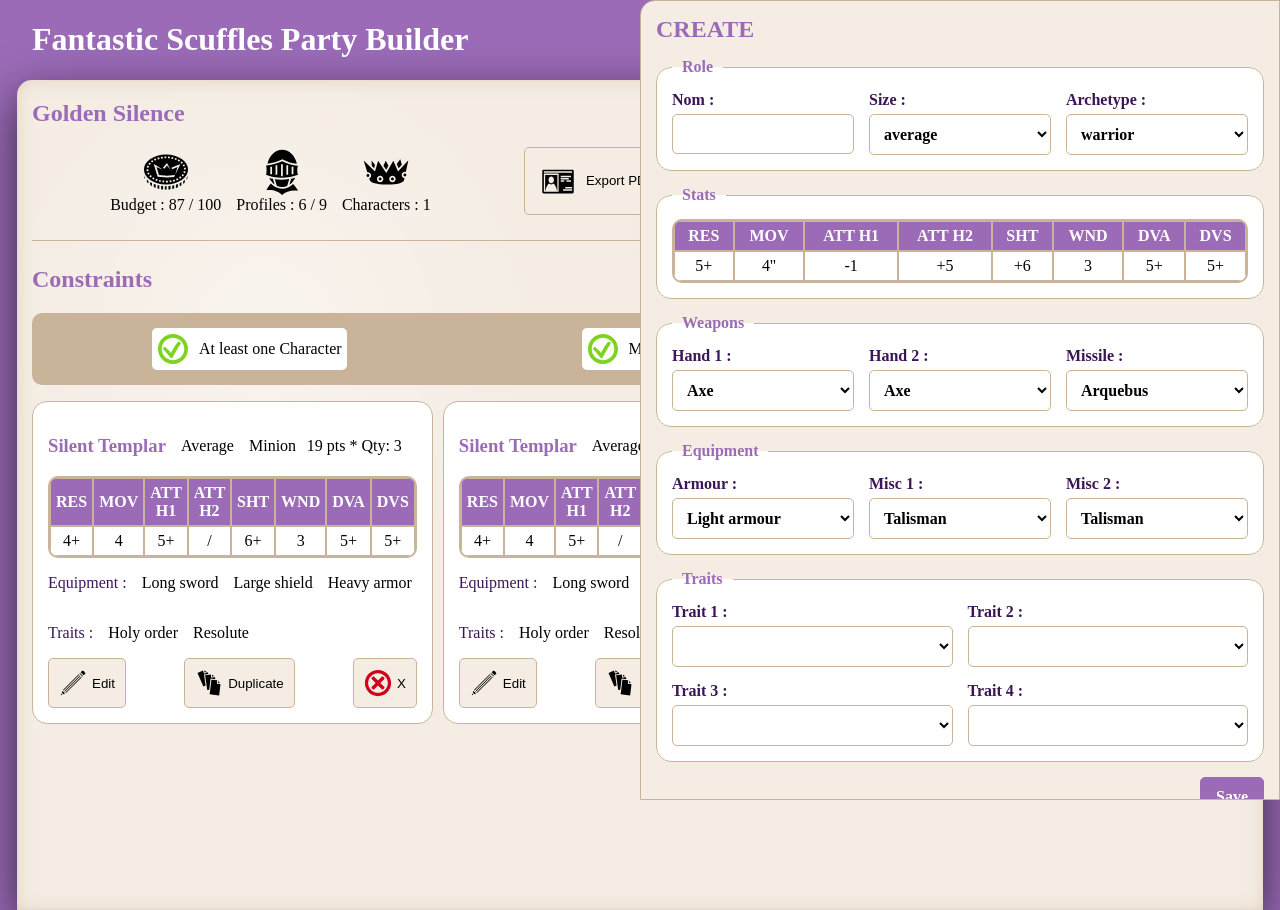
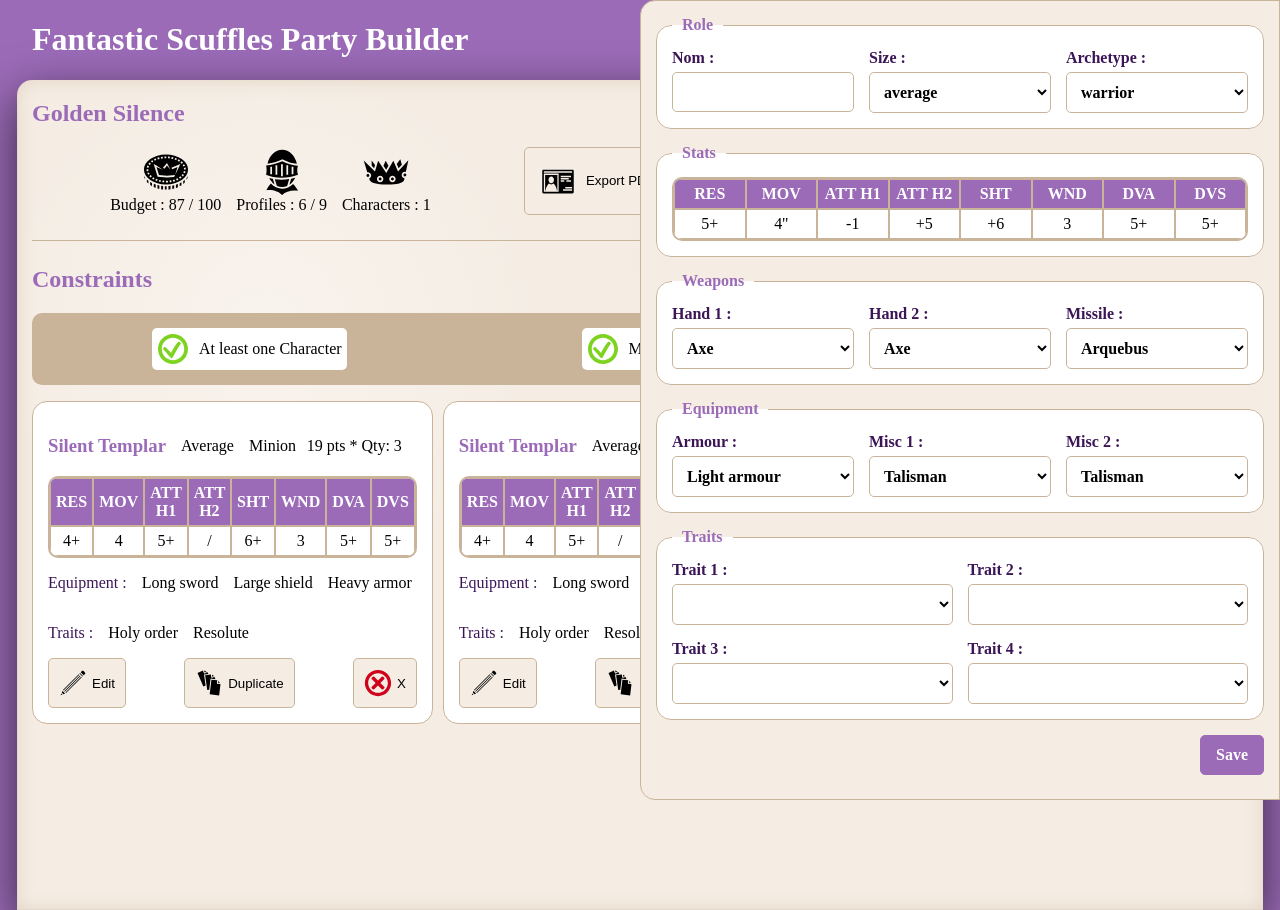
Before and after one commit to Jouvain/FantasticScufflesPartyBuilder, an Angular app in the folder fantastic-scuffles-party-builder/: page / in a window 1280 px wide. Built offline with nearby package versions, Linux system fonts and the light colour scheme.

Commit message:
feat (layout): fix drawer/roster intricate scrolling [codex]

```diff
--- a/fantastic-scuffles-party-builder/src/app/features/party-builder/components/drawer/drawer.html
+++ b/fantastic-scuffles-party-builder/src/app/features/party-builder/components/drawer/drawer.html
@@ -1,9 +1,9 @@
 <div class="drawer" [class.drawer--isOpen]="isOpen()">
-    @if(profile()) {
+    <!-- @if(profile()) {
     <h2>EDIT</h2>
     } @else {
     <h2>CREATE</h2>
-    }
+    } -->
 
 
     <form [formGroup]="profileForm" (ngSubmit)="saveProfile()">
--- a/fantastic-scuffles-party-builder/src/app/features/party-builder/components/drawer/drawer.less
+++ b/fantastic-scuffles-party-builder/src/app/features/party-builder/components/drawer/drawer.less
@@ -42,21 +42,22 @@
         flex-direction: column;
         gap: @space-md;
 
-        position: absolute;
+        position: fixed;
         top: 0;
-        left: 50%;
+        right: 0;
+        bottom: 0;
         z-index: 10;
 
         width: 50vw;
-        height: 100%;
+        height: 100dvh;
         box-sizing: border-box;
-        overflow-y: auto;
+        overflow: hidden;
 
         padding: @space-md;
 
         background-color: @background-surface;
         border: 1px solid @background-strong;
-        border-radius: @space-md 0 0 0;
+        border-radius: @space-md 0 0 @space-md;
     }
 
     h2 {
@@ -68,6 +69,8 @@
         display: flex;
         flex-direction: column;
         gap: @space-md;
+        min-height: 0;
+        overflow: hidden;
     }
 
     label {
@@ -107,6 +110,7 @@
         display: flex;
         flex-direction: column;
         gap: @space-md;
+        min-width: 0;
 
         margin: 0;
         padding: @space-md;
@@ -183,6 +187,7 @@
 
 .drawer-stats {
     width: 100%;
+    table-layout: fixed;
     border-spacing: 0;
     overflow: hidden;
 
@@ -230,6 +235,7 @@
     .drawer {
         &--isOpen {
             left: 0;
+            right: 0;
             width: 100vw;
             border-radius: 0;
         }
--- a/fantastic-scuffles-party-builder/src/app/features/party-builder/components/drawer/drawer.ts
+++ b/fantastic-scuffles-party-builder/src/app/features/party-builder/components/drawer/drawer.ts
@@ -1,4 +1,5 @@
-import { ChangeDetectionStrategy, Component, effect, input, output } from '@angular/core';
+import { DOCUMENT } from '@angular/common';
+import { ChangeDetectionStrategy, Component, DestroyRef, effect, inject, input, output } from '@angular/core';
 import { Form, FormControl, FormGroup, ReactiveFormsModule, Validators } from '@angular/forms';
 import { Archetype } from '../../../../types/archetype';
 import { Size } from '../../../../types/size';
@@ -63,6 +64,9 @@ const defaultMisc2 = MISC.find((misc) => misc.id === "Talisman") ?? MISC[0];
   changeDetection: ChangeDetectionStrategy.OnPush,
 })
 export class Drawer {
+  private readonly document = inject(DOCUMENT);
+  private readonly destroyRef = inject(DestroyRef);
+
   isOpen = input<boolean>(false);
   profile = input<ProfileDefinition | null>(null);
   profileSaved = output<ProfileDefinition>();
@@ -81,6 +85,14 @@ export class Drawer {
   constructor() {
     effect(() => {
       this.profileForm = this.createProfileForm(this.profile());
+    });
+
+    effect(() => {
+      this.document.body.classList.toggle('drawer-open', this.isOpen());
+    });
+
+    this.destroyRef.onDestroy(() => {
+      this.document.body.classList.remove('drawer-open');
     });
   }
 
--- a/fantastic-scuffles-party-builder/src/styles.less
+++ b/fantastic-scuffles-party-builder/src/styles.less
@@ -4,6 +4,11 @@ html,
 body {
     margin: 0;
     background-color: @background-page;
+    overflow-x: hidden;
+}
+
+body.drawer-open {
+    overflow: hidden;
 }
 
 h2 {
```
